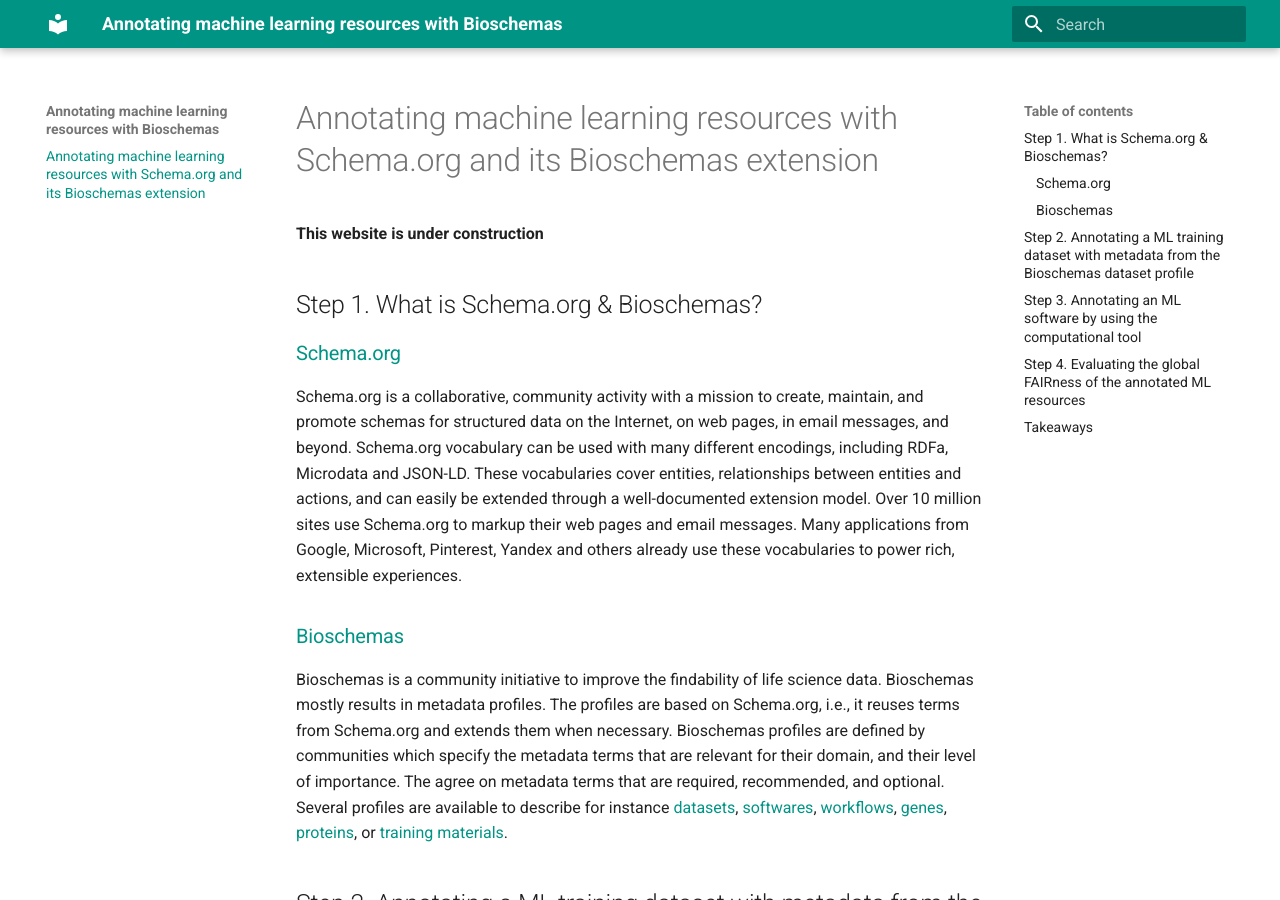
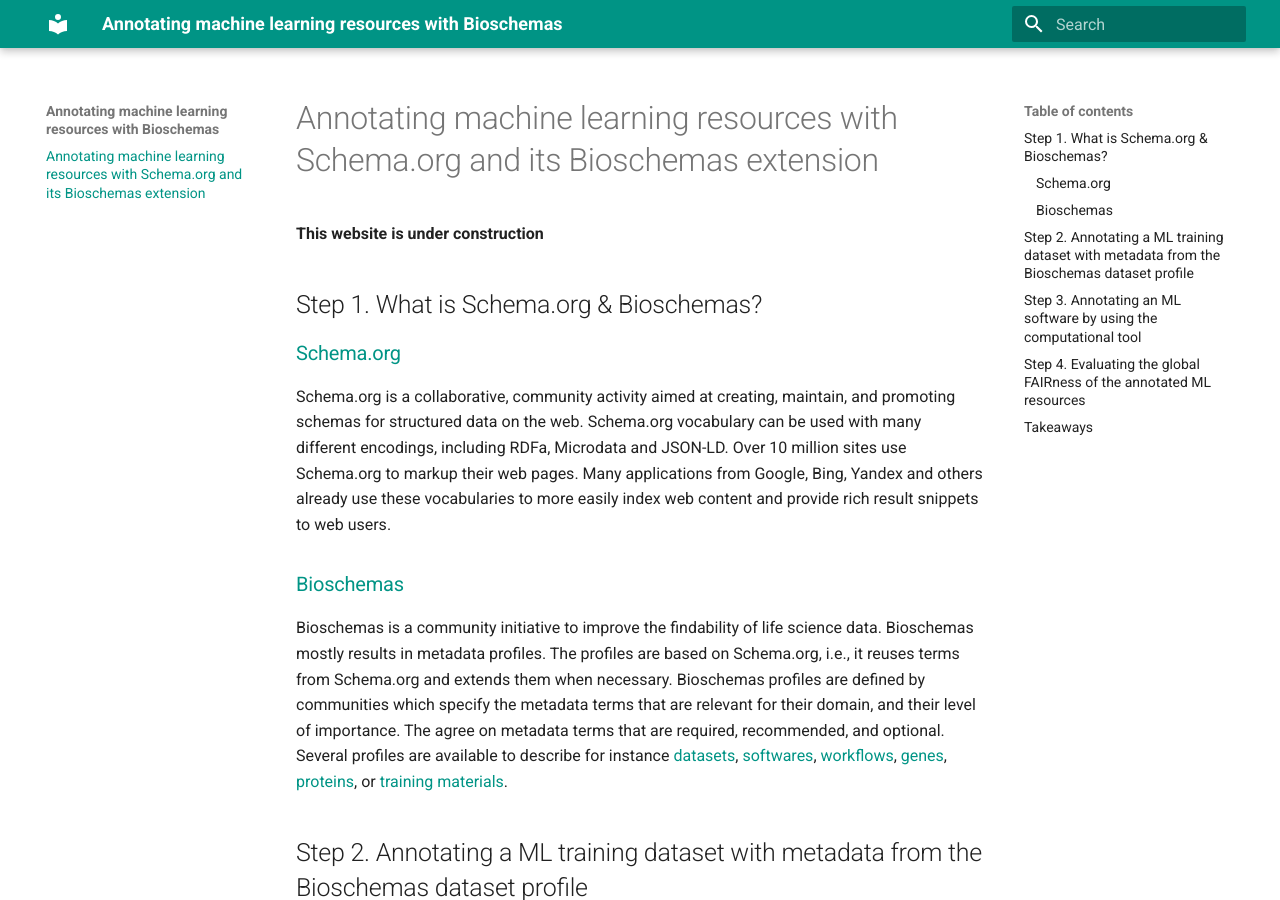
Before and after one commit to BioSchemas/ml-markup-tutorial, an MkDocs documentation site: the page built from docs/index.md, in a window 1280 px wide and 900 px high. Built offline with MkDocs 1.6.1 and Material for MkDocs 9.7.7, drawn with Linux system fonts in a browser that asks for light colours.

Commit message:
fixed schema description

```diff
--- a/docs/index.md
+++ b/docs/index.md
@@ -6,7 +6,7 @@
 
 ### [Schema.org](http://schema.org)
 
-Schema.org is a collaborative, community activity with a mission to create, maintain, and promote schemas for structured data on the Internet, on web pages, in email messages, and beyond. Schema.org vocabulary can be used with many different encodings, including RDFa, Microdata and JSON-LD. These vocabularies cover entities, relationships between entities and actions, and can easily be extended through a well-documented extension model. Over 10 million sites use Schema.org to markup their web pages and email messages. Many applications from Google, Microsoft, Pinterest, Yandex and others already use these vocabularies to power rich, extensible experiences.
+Schema.org is a collaborative, community activity aimed at creating, maintain, and promoting schemas for structured data on the web. Schema.org vocabulary can be used with many different encodings, including RDFa, Microdata and JSON-LD. Over 10 million sites use Schema.org to markup their web pages. Many applications from Google, Bing, Yandex and others already use these vocabularies to more easily index web content and provide rich result snippets to web users.
 
 ### [Bioschemas](https://bioschemas.org/)
 
```
